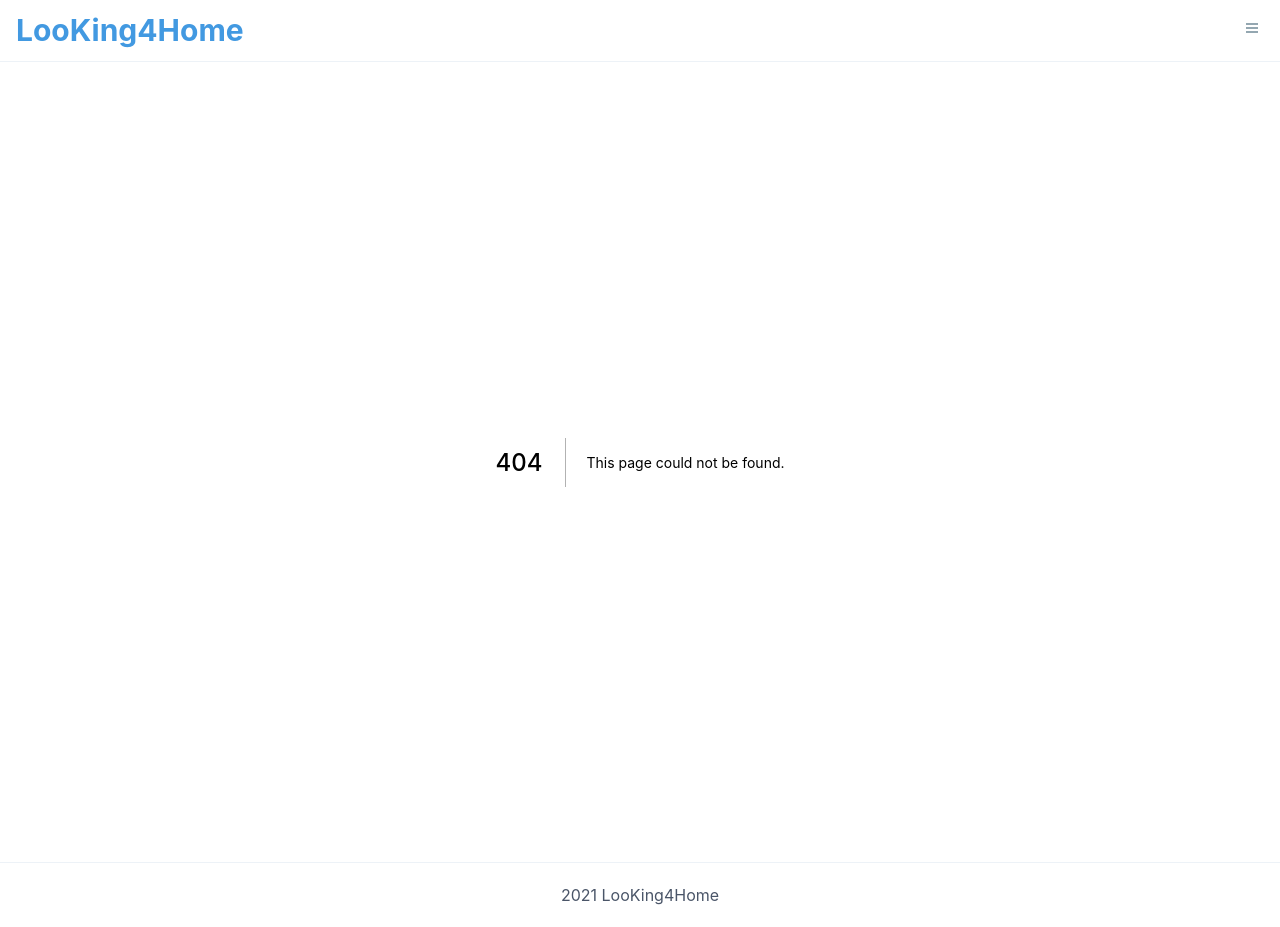
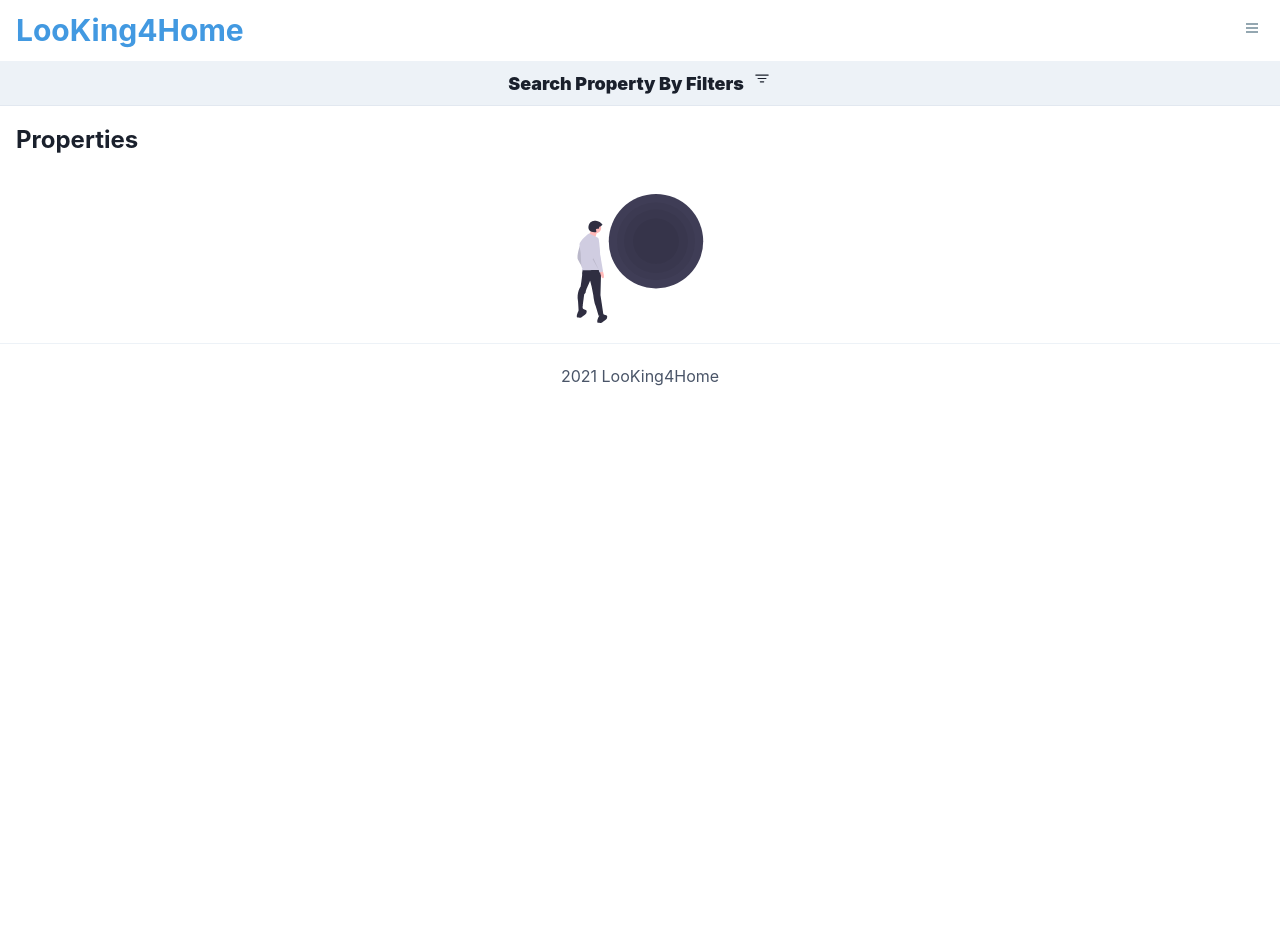
Before and after one commit to Munozluisa02/LooKing4Home, a Next.js app: page /search in a window 1280 px wide. Before the commit this address had no page. After the commit the page ends 800 px from the top, so only its background shows below. Built offline with nearby package versions, Linux system fonts and the light colour scheme.

Commit message:
SearchFilters.jsx added to components, search.js added to pages and connected, and no result image added and implemented

```diff
--- a/components/Navbar.jsx
+++ b/components/Navbar.jsx
@@ -22,7 +22,7 @@
                         <Link href='/search' passHref>
                             <MenuItem icon={<BsSearch />}>Search</MenuItem>
                         </Link>
-                        <Link href='/search?purpose=for-sale' passHref>
+                        <Link href='/search?ose=for-sale' passHref>
                             <MenuItem icon={<FcAbout />}>Buy Property</MenuItem>
                         </Link>
                         <Link href='/search?purpose=for-rent' passHref>
--- /dev/null
+++ b/components/SearchFilters.jsx
@@ -0,0 +1,15 @@
+import React, { useState, useEffect} from 'react'
+import { Flex, Box, Text, Select, Input, Spinner, Icon, Button} from '@chakra-ui/react'
+import { useRouter } from 'next/router'
+import { MdCancel } from 'react-icons/md'
+import Image from 'next/image'
+
+const SearchFilters = () => {
+    return (
+        <div>
+            search filters
+        </div>
+    )
+}
+
+export default SearchFilters
--- /dev/null
+++ b/pages/search.js
@@ -0,0 +1,45 @@
+import React, {useState} from 'react'
+import { useRouter } from 'next/router'
+import Image from 'next/image'
+import { Flex, Box, Text, Icon} from '@chakra-ui/react'
+import { BsFilter } from 'react-icons/bs'
+import SearchFilters from '../components/SearchFilters'
+import noresult from '../assets/noresult.svg'
+
+const search = () => {
+    const [searchFilters, setSearchFilters] = useState(false)
+    const router = useRouter();
+
+    return (
+        <Box>
+            <Flex
+                cursor='pointer'
+                bg='gray.100'
+                borderBottom='1px'
+                borderColor='gray.200'
+                p='2'
+                fontWeight='black'
+                fontSize='lg'
+                justifyContent='center'
+                alingItems='center'
+                onClick={() => setSearchFilters((prevFilters) => !prevFilters)}>
+                <Text>Search Property By Filters</Text>
+                <Icon paddingLeft='2' w='7' as={BsFilter}></Icon>
+            </Flex>
+            {searchFilters && <SearchFilters />}
+            <Text fontSize='2xl' p='4' fontWeight='bolder'>
+                Properties {router.query.purpose}
+            </Text>
+            <Flex flexWrap='wrap'>
+                {[]. map ((property) => <Property property={property} key={property.id}/>)}
+            </Flex>
+            {[].length === 0 && (
+                <Flex justifyContent='center' alingItems='center' flexDirection='column' marginTop='5' marginBottom='5'>
+                    <Image alt='No result' src={noresult} />
+                </Flex>
+            )}
+        </Box>
+    )
+}
+
+export default search
```
Also changed, not shown: assets/noresult.svg (added).
